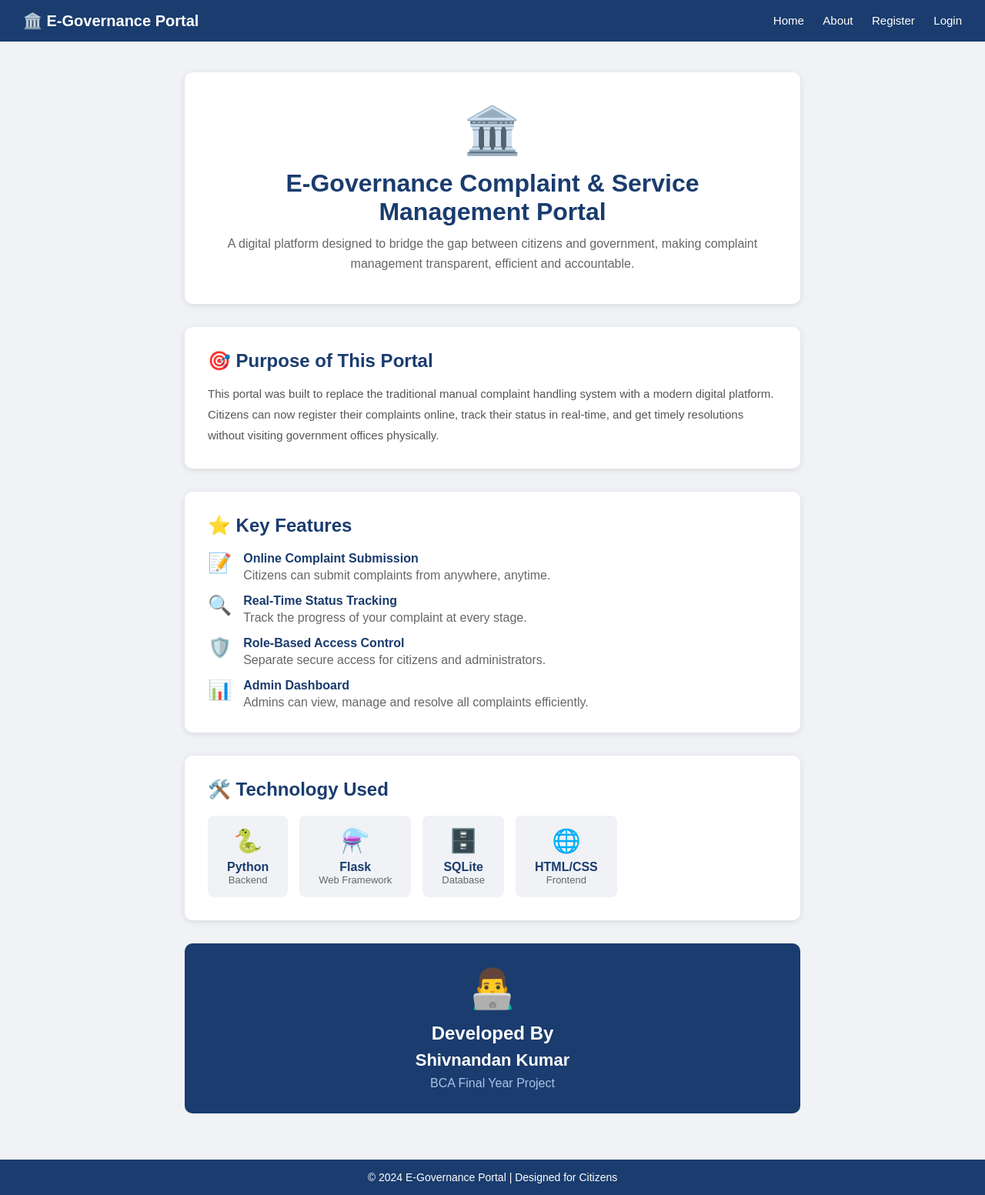
After one commit to shivnandan-kumar/egovportal, a Flask app: page /about in a window 1280 px wide. The commit adds this page. Shown: the whole page at 77% size. Run offline with Flask 3, Linux system fonts and the light colour scheme.

Commit message:
Added navbar polish, about page and 404 error page

```diff
--- a/app.py
+++ b/app.py
@@ -59,6 +59,13 @@ def init_db():
 @app.route('/')
 def home():
     return render_template('index.html')
+
+# ----------------------------------------
+# ABOUT ROUTE
+# ----------------------------------------
+@app.route('/about')
+def about():
+    return render_template('about.html')
 
 
 # ----------------------------------------
@@ -289,6 +296,13 @@ def update_status():
     flash(f'✅ Complaint status updated to "{new_status}"!', 'success')
     return redirect(url_for('admin_dashboard'))
 
+# ----------------------------------------
+# 404 ERROR PAGE
+# ----------------------------------------
+@app.errorhandler(404)
+def page_not_found(e):
+    return render_template('404.html'), 404
+
 
 # ----------------------------------------
 # RUN APP
--- /dev/null
+++ b/templates/about.html
@@ -0,0 +1,116 @@
+{% extends 'base.html' %}
+
+{% block title %}About - E-Governance Portal{% endblock %}
+
+{% block content %}
+
+<div style="max-width: 800px; margin: 0 auto;">
+
+    <!-- ====== ABOUT HEADER ====== -->
+    <div style="background: white; padding: 40px; border-radius: 10px; box-shadow: 0 2px 8px rgba(0,0,0,0.1); margin-bottom: 30px; text-align: center;">
+        <div style="font-size: 60px;">🏛️</div>
+        <h1 style="color: #1a3c6e; margin: 15px 0 10px;">
+            E-Governance Complaint & Service Management Portal
+        </h1>
+        <p style="color: #666; font-size: 16px; line-height: 1.6;">
+            A digital platform designed to bridge the gap between citizens and government,
+            making complaint management transparent, efficient and accountable.
+        </p>
+    </div>
+
+    <!-- ====== PURPOSE ====== -->
+    <div style="background: white; padding: 30px; border-radius: 10px; box-shadow: 0 2px 8px rgba(0,0,0,0.1); margin-bottom: 30px;">
+        <h2 style="color: #1a3c6e; margin-bottom: 15px;">🎯 Purpose of This Portal</h2>
+        <p style="color: #555; line-height: 1.8; font-size: 15px;">
+            This portal was built to replace the traditional manual complaint handling system
+            with a modern digital platform. Citizens can now register their complaints online,
+            track their status in real-time, and get timely resolutions without visiting
+            government offices physically.
+        </p>
+    </div>
+
+    <!-- ====== FEATURES ====== -->
+    <div style="background: white; padding: 30px; border-radius: 10px; box-shadow: 0 2px 8px rgba(0,0,0,0.1); margin-bottom: 30px;">
+        <h2 style="color: #1a3c6e; margin-bottom: 20px;">⭐ Key Features</h2>
+
+        <div style="display: flex; flex-direction: column; gap: 15px;">
+
+            <div style="display: flex; align-items: flex-start; gap: 15px;">
+                <div style="font-size: 25px;">📝</div>
+                <div>
+                    <h4 style="color: #1a3c6e; margin-bottom: 4px;">Online Complaint Submission</h4>
+                    <p style="color: #666;">Citizens can submit complaints from anywhere, anytime.</p>
+                </div>
+            </div>
+
+            <div style="display: flex; align-items: flex-start; gap: 15px;">
+                <div style="font-size: 25px;">🔍</div>
+                <div>
+                    <h4 style="color: #1a3c6e; margin-bottom: 4px;">Real-Time Status Tracking</h4>
+                    <p style="color: #666;">Track the progress of your complaint at every stage.</p>
+                </div>
+            </div>
+
+            <div style="display: flex; align-items: flex-start; gap: 15px;">
+                <div style="font-size: 25px;">🛡️</div>
+                <div>
+                    <h4 style="color: #1a3c6e; margin-bottom: 4px;">Role-Based Access Control</h4>
+                    <p style="color: #666;">Separate secure access for citizens and administrators.</p>
+                </div>
+            </div>
+
+            <div style="display: flex; align-items: flex-start; gap: 15px;">
+                <div style="font-size: 25px;">📊</div>
+                <div>
+                    <h4 style="color: #1a3c6e; margin-bottom: 4px;">Admin Dashboard</h4>
+                    <p style="color: #666;">Admins can view, manage and resolve all complaints efficiently.</p>
+                </div>
+            </div>
+
+        </div>
+    </div>
+
+    <!-- ====== TECH STACK ====== -->
+    <div style="background: white; padding: 30px; border-radius: 10px; box-shadow: 0 2px 8px rgba(0,0,0,0.1); margin-bottom: 30px;">
+        <h2 style="color: #1a3c6e; margin-bottom: 20px;">🛠️ Technology Used</h2>
+
+        <div style="display: flex; gap: 15px; flex-wrap: wrap;">
+
+            <div style="background: #f0f2f5; padding: 15px 25px; border-radius: 8px; text-align: center;">
+                <div style="font-size: 30px;">🐍</div>
+                <div style="font-weight: bold; margin-top: 8px; color: #1a3c6e;">Python</div>
+                <div style="font-size: 13px; color: #666;">Backend</div>
+            </div>
+
+            <div style="background: #f0f2f5; padding: 15px 25px; border-radius: 8px; text-align: center;">
+                <div style="font-size: 30px;">⚗️</div>
+                <div style="font-weight: bold; margin-top: 8px; color: #1a3c6e;">Flask</div>
+                <div style="font-size: 13px; color: #666;">Web Framework</div>
+            </div>
+
+            <div style="background: #f0f2f5; padding: 15px 25px; border-radius: 8px; text-align: center;">
+                <div style="font-size: 30px;">🗄️</div>
+                <div style="font-weight: bold; margin-top: 8px; color: #1a3c6e;">SQLite</div>
+                <div style="font-size: 13px; color: #666;">Database</div>
+            </div>
+
+            <div style="background: #f0f2f5; padding: 15px 25px; border-radius: 8px; text-align: center;">
+                <div style="font-size: 30px;">🌐</div>
+                <div style="font-weight: bold; margin-top: 8px; color: #1a3c6e;">HTML/CSS</div>
+                <div style="font-size: 13px; color: #666;">Frontend</div>
+            </div>
+
+        </div>
+    </div>
+
+    <!-- ====== DEVELOPER ====== -->
+    <div style="background: #1a3c6e; color: white; padding: 30px; border-radius: 10px; text-align: center; margin-bottom: 30px;">
+        <div style="font-size: 50px;">👨‍💻</div>
+        <h2 style="margin: 15px 0 8px;">Developed By</h2>
+        <h3 style="font-size: 22px; margin-bottom: 8px;">Shivnandan Kumar</h3>
+        <p style="color: #aac4e8;">BCA Final Year Project</p>
+    </div>
+
+</div>
+
+{% endblock %}
--- a/templates/base.html
+++ b/templates/base.html
@@ -117,10 +117,29 @@
     <nav class="navbar">
         <a href="/" class="logo">🏛️ E-Governance Portal</a>
         <div class="nav-links">
-            <a href="/">Home</a>
-            <a href="/register">Register</a>
-            <a href="/login">Login</a>
-        </div>
+    <a href="/">Home</a>
+    <a href="/about">About</a>
+
+    {% if session.user_id %}
+
+        {% if session.role == 'admin' %}
+            <!-- Admin Links -->
+            <a href="/admin">🛡️ Admin Panel</a>
+        {% else %}
+            <!-- User Links -->
+            <a href="/dashboard">📋 My Complaints</a>
+            <a href="/submit-complaint">📝 Submit Complaint</a>
+        {% endif %}
+
+        <a href="/logout">🚪 Logout ({{ session.username }})</a>
+
+    {% else %}
+        <!-- Guest Links -->
+        <a href="/register">Register</a>
+        <a href="/login">Login</a>
+    {% endif %}
+
+</div>
     </nav>
 
     <!-- ====== FLASH MESSAGES ====== -->
```
Also changed, not shown: templates/404.html (added, +17 -0 lines).
